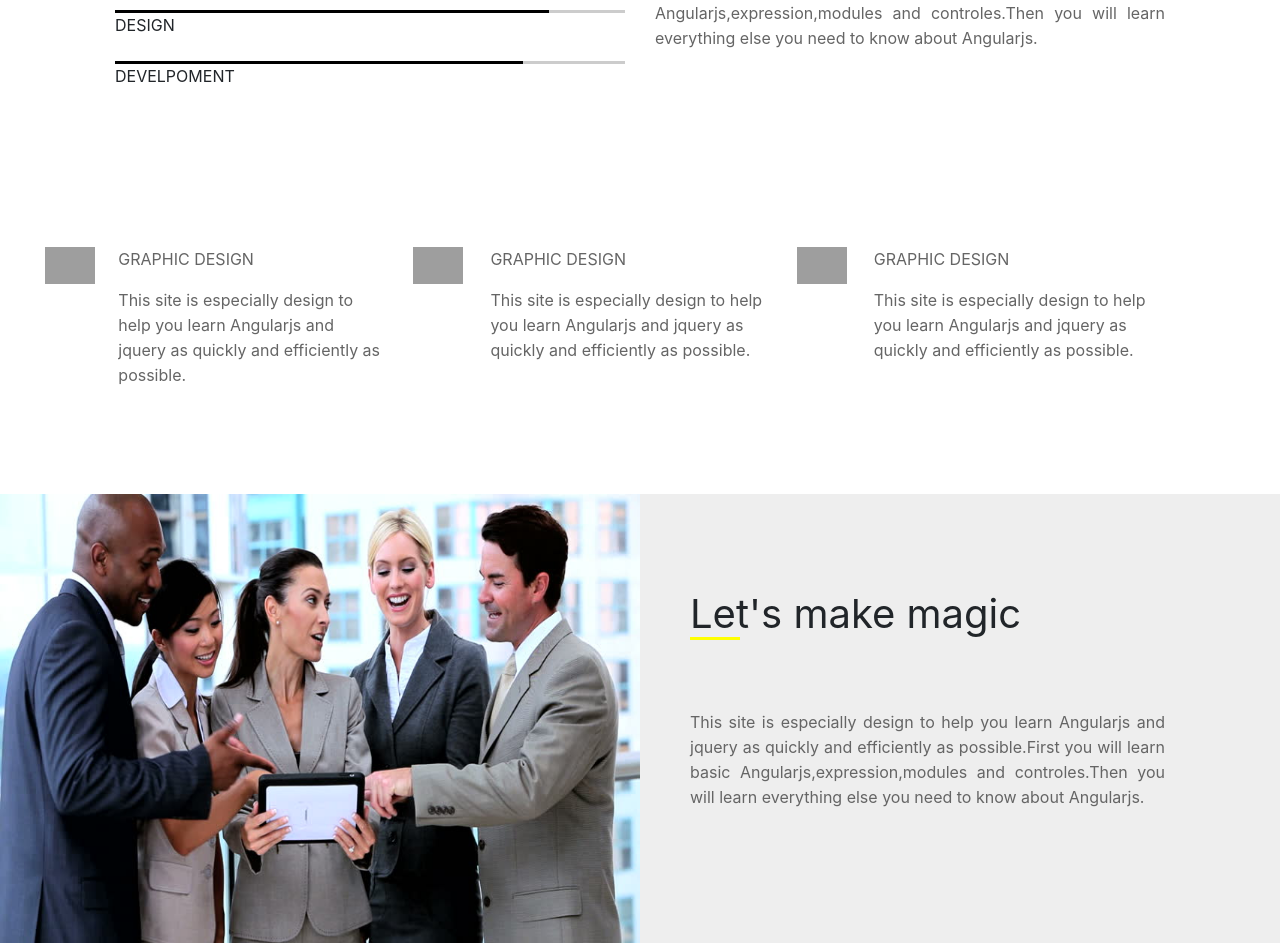
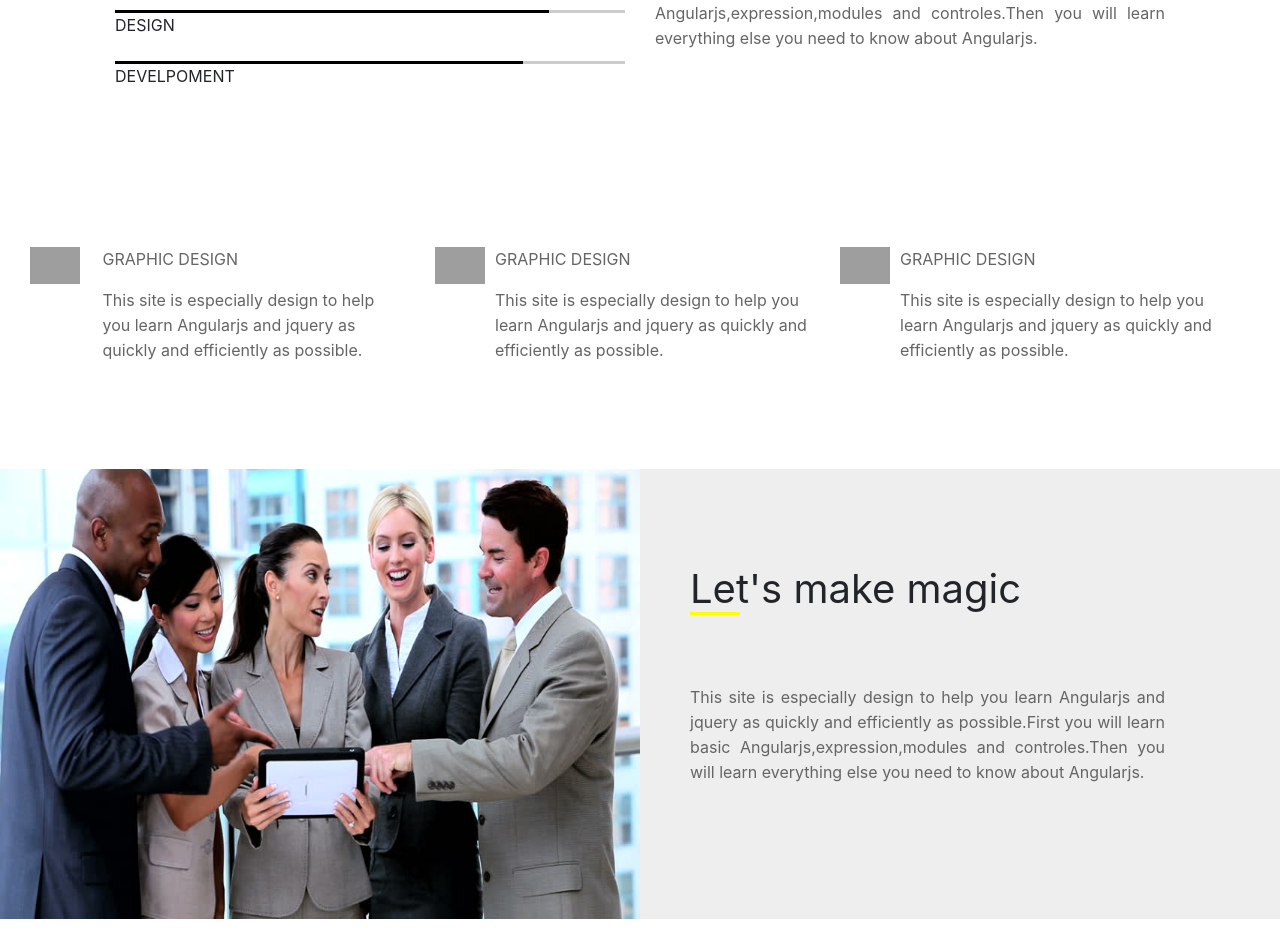
Before and after one commit to w3villa-mariam/demo, a PHP site: page / in a window 1280 px wide. Shown: the part 1101-2044 px from the top of the page. Run offline with PHP 8.4, Linux system fonts and the light colour scheme; some libraries are stand-ins or nearby versions; grey boxes are pictures that could not be loaded.

Commit message:
changes in text alignmnt

```diff
--- a/assests/css/style1.css
+++ b/assests/css/style1.css
@@ -65,7 +65,10 @@ font-size:40px;
 	padding-left: 100px;
 }
 .prr{
-	padding-right: 100px;
+	padding-right: 35px;
+}
+.mll{
+	margin-left: 20px;
 }
 .expertise-border{
 	width:50px;
@@ -101,6 +104,9 @@ font-size:40px;
 .graphic-design{
 	padding-top:90px;
 	padding-bottom: 90px;
+}
+.plt p{
+	padding-left: 10px;
 }
 .graph-text{
 
--- a/bootstap.html
+++ b/bootstap.html
@@ -145,22 +145,22 @@
     		<div class="row prr prg">
     			<div class="col-md-4 pll">
     				<div class="row">
-		    			<div class="col-3 col-md-3 text-left pll">
+		    			<div class="col-3 col-md-2 text-left  pll pl-0">
 		    				<!-- <div class="icon"> -->
 		    				 <img src="assests/images/google.svg" width="50" >
 		    			</div>
-						 <div class="col-9 col-md-8 text-left graph-text pll pl-0">
+						 <div class="col-9 col-md-10 text-left graph-text pll pl-0 plt">
 		    				<p >GRAPHIC DESIGN</p>
 						 </div>
 						</div>
 						<div class="row">
 
-						 <div class="col-3 col-md-3 text-left ">
+						 <div class="col-3 col-md-2  text-left ">
 
 		    			</div>
 
 
-						 <div class="col-9 col-md-9 text-left graph-text pll pl-0 pr-0">
+						 <div class="col-9 col-md-10 text-left graph-text pll pl-0 pr-0 plt">
 		    				<p >This site is especially design to help you learn Angularjs and jquery as quickly and efficiently as possible.</p>
 
 					</div>
@@ -168,21 +168,21 @@
     				</div>
     				<div class="col-md-4 pll pl-0">
     				<div class="row">
-		    			<div class="col-3 col-md-3 text-left pll ">
+		    			<div class="col-3 col-md-2 text-left pll ">
 		    				<!-- <div class="icon"> -->
 		    				 <img src="assests/images/google.svg" width="50" >
 		    			</div>
-						 <div class="col-9 col-md-8 text-left graph-text pll pl-0">
+						 <div class="col-9 col-md-10 text-left graph-text pll pl-0 plt">
 		    				<p >GRAPHIC DESIGN</p>
 						 </div>
 						</div>
 						<div class="row">
 
-						 <div class="col-3 col-md-3 text-left ">
+						 <div class="col-3 col-md-2 text-left ">
 
 		    			</div>
 
-						 <div class="col-9 col-md-9 text-left graph-text pll pl-0 pr-0">
+						 <div class="col-9 col-md-10 text-left graph-text pll pl-0 pr-0 plt">
 		    				<p >This site is especially design to help you learn Angularjs and jquery as quickly and efficiently as possible.</p>
 
 						 </div>
@@ -190,21 +190,21 @@
     				</div>
     				<div class="col-md-4 pll pl-0">
     				<div class="row">
-		    			<div class="col-3 col-md-3 text-left pll">
+		    			<div class="col-3 col-md-2 text-left pll ">
 
 		    				 <img src="assests/images/google.svg" width="50" >
 		    			</div>
-						 <div class="col-9 col-md-8 text-left graph-text pll pl-0">
+						 <div class="col-9 col-md-10 text-left graph-text pll pl-0 plt">
 		    				<p >GRAPHIC DESIGN</p>
 						 </div>
 						</div>
 						<div class="row">
 
-						 <div class="col-3 col-md-3 text-left ">
+						 <div class="col-3 col-md-2 text-left ">
 
 		    			</div>
 
-						 <div class="col-9 col-md-9 text-left graph-text pll pl-0 pr-0">
+						 <div class="col-9 col-md-10 text-left graph-text pll pl-0 pr-0 plt">
 		    				<p >This site is especially design to help you learn Angularjs and jquery as quickly and efficiently as possible.</p>
 
 					</div>
```
